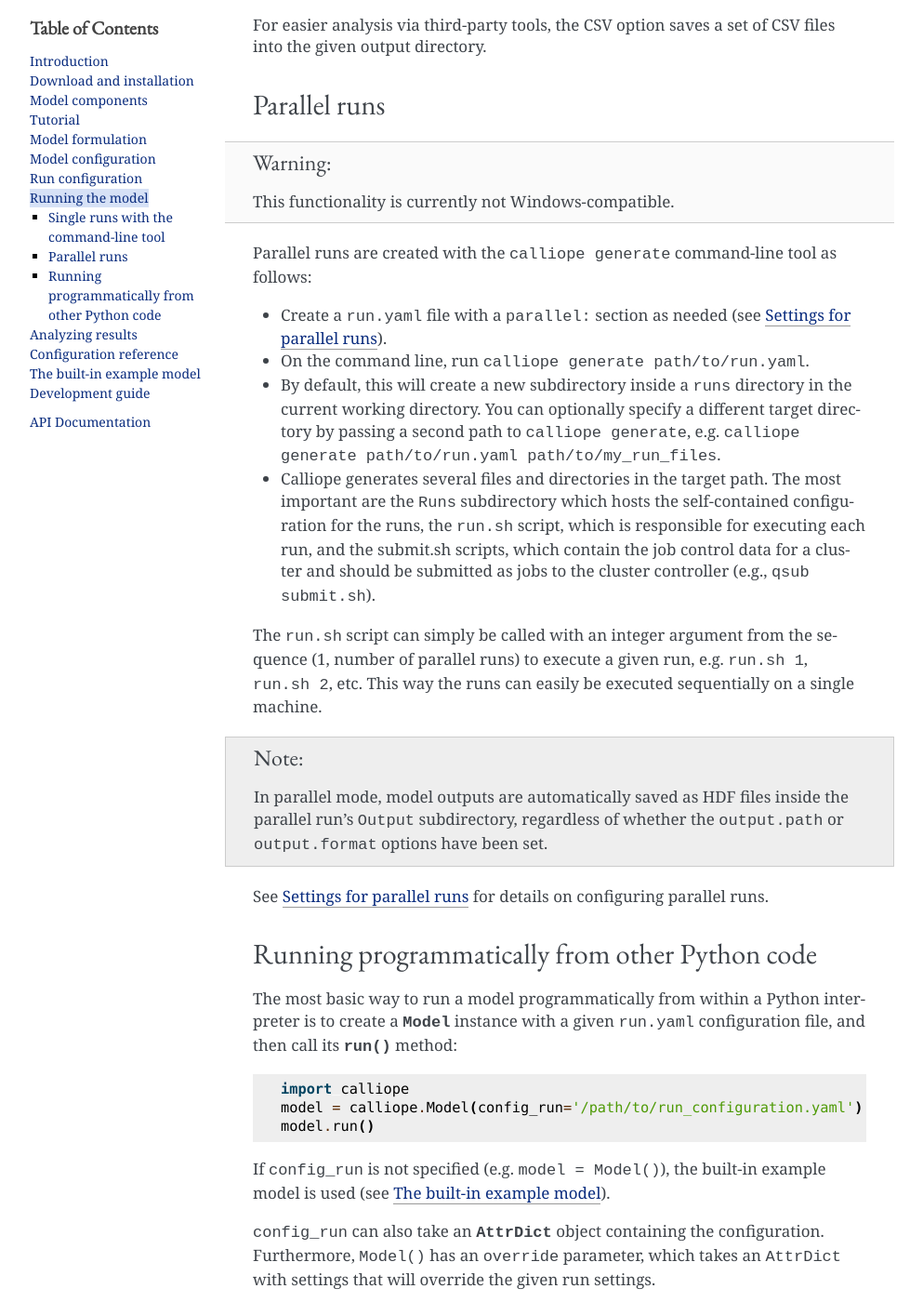
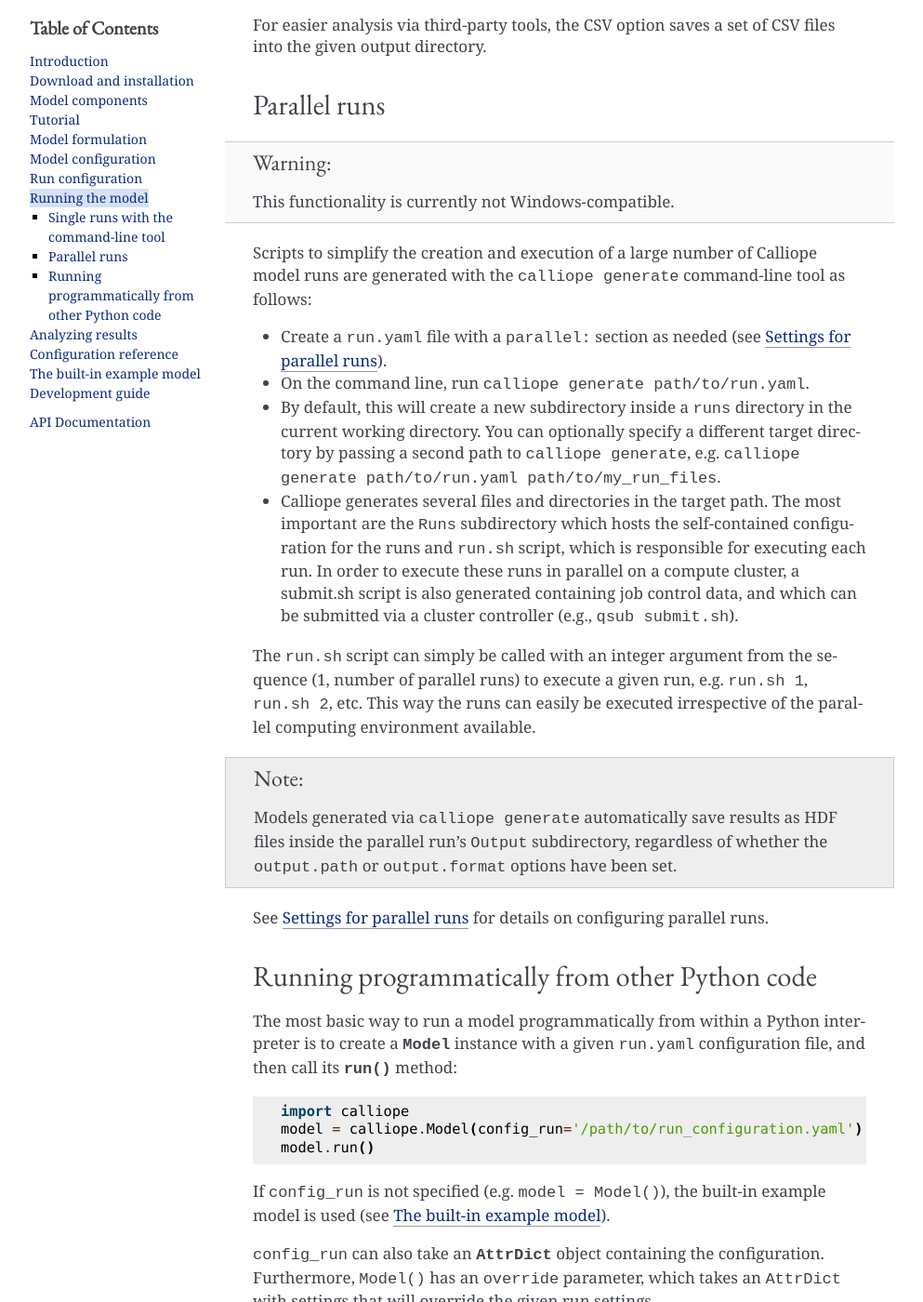
Before and after one commit to calliope-project/calliope, a Sphinx documentation site: the page built from doc/user/running.rst, in a window 1280 px wide and 1400 px high, scrolled down 854 px. Shown: the whole window at 93% size, without its empty margins (148-1141 px from the left). Built offline with Sphinx 7.4.7, drawn with Linux system fonts in a browser that asks for light colours; pages that are not in the unit, such as notebooks, are missing from menus.

Commit message:
Minor changes to parallel section in running doc

```diff
--- a/doc/user/running.rst
+++ b/doc/user/running.rst
@@ -39,16 +39,16 @@ Parallel runs
 
 .. Warning:: This functionality is currently not Windows-compatible.
 
-Parallel runs are created with the ``calliope generate`` command-line tool as follows:
+Scripts to simplify the creation and execution of a large number of Calliope model runs are generated with the ``calliope generate`` command-line tool as follows:
 
 * Create a ``run.yaml`` file with a ``parallel:`` section as needed (see :ref:`run_config_parallel_runs`).
 * On the command line, run ``calliope generate path/to/run.yaml``.
 * By default, this will create a new subdirectory inside a ``runs`` directory in the current working directory. You can optionally specify a different target directory by passing a second path to ``calliope generate``, e.g. ``calliope generate path/to/run.yaml path/to/my_run_files``.
-* Calliope generates several files and directories in the target path. The most important are the ``Runs`` subdirectory which hosts the self-contained configuration for the runs, the ``run.sh`` script, which is responsible for executing each run, and the submit.sh scripts, which contain the job control data for a cluster and should be submitted as jobs to the cluster controller (e.g., ``qsub submit.sh``).
+* Calliope generates several files and directories in the target path. The most important are the ``Runs`` subdirectory which hosts the self-contained configuration for the runs and ``run.sh`` script, which is responsible for executing each run. In order to execute these runs in parallel on a compute cluster, a submit.sh script is also generated containing job control data, and which can be submitted via a cluster controller (e.g., ``qsub submit.sh``).
 
-The ``run.sh`` script can simply be called with an integer argument from the sequence (1, number of parallel runs) to execute a given run, e.g. ``run.sh 1``, ``run.sh 2``, etc. This way the runs can easily be executed sequentially on a single machine.
+The ``run.sh`` script can simply be called with an integer argument from the sequence (1, number of parallel runs) to execute a given run, e.g. ``run.sh 1``, ``run.sh 2``, etc. This way the runs can easily be executed irrespective of the parallel computing environment available.
 
-.. Note:: In parallel mode, model outputs are automatically saved as HDF files inside the parallel run's ``Output`` subdirectory, regardless of whether the ``output.path`` or ``output.format`` options have been set.
+.. Note:: Models generated via ``calliope generate`` automatically save results as HDF files inside the parallel run's ``Output`` subdirectory, regardless of whether the ``output.path`` or ``output.format`` options have been set.
 
 See :ref:`run_config_parallel_runs` for details on configuring parallel runs.
 
```
